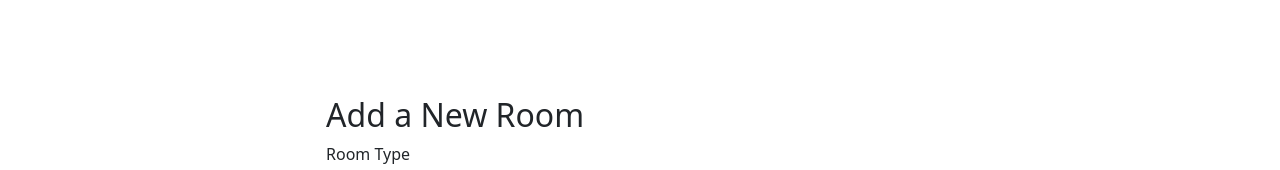
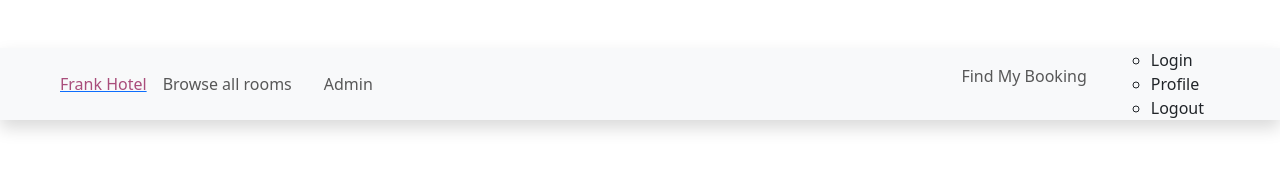
Before and after one commit to frankfarfan96/react-first-fullstack-pj-fe, a React (Vite) app: page /add-room in a window 1280 px wide. Shown: the top 170 px of the page. Built offline with nearby package versions, Linux system fonts and the light colour scheme; no server answers.

Commit message:
done footer and wip navbar components

```diff
--- a/src/App.jsx
+++ b/src/App.jsx
@@ -5,6 +5,8 @@
 import { BrowserRouter as Router, Routes, Route } from 'react-router-dom'
 import EditRoom from './components/room/EditRoom';
 import Home from './components/home/Home';
+import Navbar from './components/layout/Navbar';
+import Footer from './components/layout/Footer';
 
 function App() {
 
@@ -12,6 +14,7 @@
     <>
     <main>
       <Router>
+        <Navbar />
         <Routes>
           <Route path='/' element={<Home />} />
           <Route path='/edit-room/:roomId' element={<EditRoom />} />
@@ -19,6 +22,7 @@
           <Route path='/add-room' element={<AddRoom />} />
         </Routes>
       </Router>
+      <Footer />
     </main>
     </>
   )
--- /dev/null
+++ b/src/components/layout/Footer.jsx
@@ -0,0 +1,24 @@
+import React from "react";
+import { Col, Container, Row } from "react-bootstrap";
+
+const Footer = () => {
+    let today = new Date();
+    return (
+        <footer className="by-dark text-light py-3 footer mt-lg-5">
+            <Container>
+
+                <Row>
+                    <Col xs={12} md={12} className="text-center">
+                        <p>&copy; {today.getFullYear} Franky Hotels</p>
+
+                    </Col>
+
+                </Row>
+
+            </Container>
+        </footer>
+    )
+
+}
+
+export default Footer;
--- /dev/null
+++ b/src/components/layout/Navbar.jsx
@@ -0,0 +1,75 @@
+import React from "react";
+import { NavLink } from "react-bootstrap";
+import { Link } from "react-router-dom";
+
+const Navbar = () => {
+    return (
+        <nav className="navbar navbar-expand-lg bg-body-tertiary px-5 shadow mt-5 sticky-top">
+            <div className="container-fluid">
+                <Link to={"/"}>
+                    <span className="hotel-color">
+                        Frank Hotel
+                    </span>
+                </Link>
+
+                <button className="navbar-toggler"
+                type="button"
+                data-bs-toggle="collapse"
+                data-bs-target="#navbarScroll"
+                aria-controls="navbarScroll"
+                aria-expanded="false"
+                aria-label="Toggle navigation">
+                    <span className="navbar-toggler-icon">
+                    </span>
+                </button>
+                <div className="collapse navbar-collapse" id="navbarScroll">
+                    <ul className="navbar-nav me-auto my-2 my-lg-0 navbar-nav-scroll">
+                        <li className="nav-item">
+                            <NavLink className="nav-link" aria-current="page" to={"/browse-all-rooms"}>
+                                Browse all rooms
+                            </NavLink>
+                        </li>
+                        <li className="nav-item">
+                            <NavLink className="nav-link" aria-current="page" to={"/admin"}>
+                                Admin
+                            </NavLink>
+                        </li>
+                    </ul>
+
+                    <ul className="d-flex navbar-nav">
+                        <li className="nav-item">
+                            <NavLink className="nav-link" to={"/find-booking"}>
+                                Find My Booking
+                            </NavLink>
+                        </li>
+                        <li className="nav-item dropdown">
+                            <a className="">
+                            </a>
+                            <ul>
+                                <li>
+                                    <Link to={"/login"} className="dropdown-item">
+                                        Login
+                                    </Link>
+                                </li>
+                                <li>
+                                    <Link to={"/profile"} className="dropdown-item">
+                                        Profile
+                                    </Link>
+                                </li>
+                                <li>
+                                    <Link to={"/logout"} className="dropdown-item">
+                                        Logout
+                                    </Link>
+                                </li>
+                            </ul>
+
+                        </li>
+
+                    </ul>
+                </div>
+            </div>
+        </nav>
+    )
+}
+
+export default Navbar;
```
